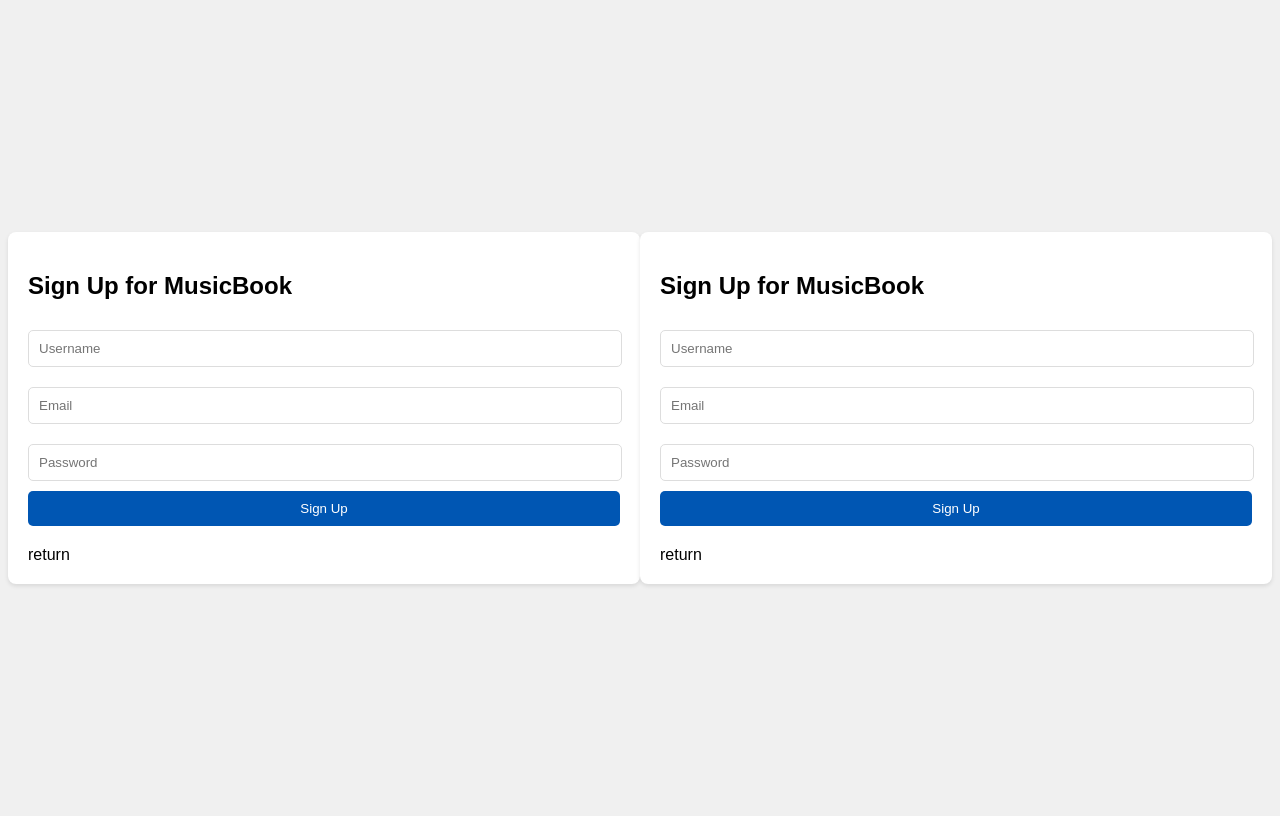
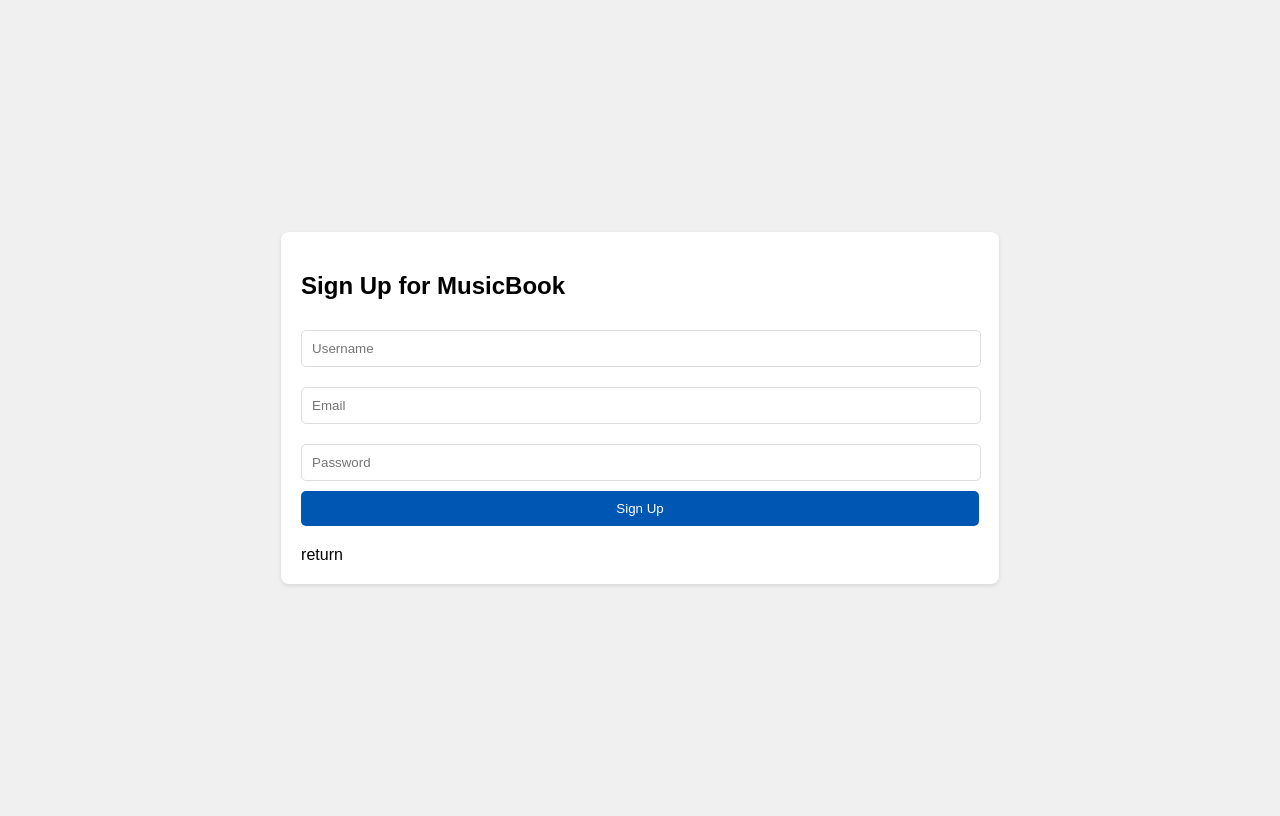
Before and after one commit to Weetabicx/django_project, a Django app: template musicbox/templates/user/register.html in a window 1280 px wide. Run offline with Django 3.2, Linux system fonts and the light colour scheme; the template is opened without the code that fills it, so the values that code supplies are empty.

Commit message:
removed duplicate template code

```diff
--- a/musicbox/templates/user/register.html
+++ b/musicbox/templates/user/register.html
@@ -53,59 +53,3 @@
     </form>
 </body>
 </html>
-
-<!DOCTYPE html>
-<html lang="en">
-<head>
-    <meta charset="UTF-8">
-    <meta name="viewport" content="width=device-width, initial-scale=1.0">
-    <title>MusicBook - Sign Up</title>
-    <style>
-        body {
-            font-family: Arial, sans-serif;
-            display: flex;
-            justify-content: center;
-            align-items: center;
-            height: 100vh;
-            background-color: #f0f0f0;
-        }
-        form {
-            background: white;
-            padding: 20px;
-            border-radius: 8px;
-            box-shadow: 0 2px 4px rgba(0,0,0,0.1);
-        }
-        input[type="text"], input[type="password"], input[type="email"] {
-            width: calc(100% - 20px);
-            padding: 10px;
-            margin: 10px 0;
-            border-radius: 5px;
-            border: 1px solid #ddd;
-        }
-        button {
-            width: 100%;
-            padding: 10px;
-            border: none;
-            border-radius: 5px;
-            background-color: #0056b3;
-            color: white;
-            cursor: pointer;
-        }
-        button:hover {
-            background-color: #004494;
-        }
-    </style>
-</head>
-<body>
-    <form>
-        <h2>Sign Up for MusicBook</h2>
-        <input type="text" placeholder="Username" required>
-        <input type="email" placeholder="Email" required>
-        <input type="password" placeholder="Password" required>
-        <button type="submit">Sign Up</button><!--TODO add the information to the system-->
-        <div style="margin-top: 20px;">
-            <a href="{% url 'index' %}" class="button" style="text-decoration: none; color: black;">return</a>
-        </div>
-    </form>
-</body>
-</html>
```
Also changed, not shown: musicbox/templates/base.html (+1 -34 lines), musicbox/templates/user/index.html (+0 -53 lines), musicbox/templates/user/login.html (+0 -57 lines), musicbox/templates/user/manage_account.html (+0 -11 lines).
